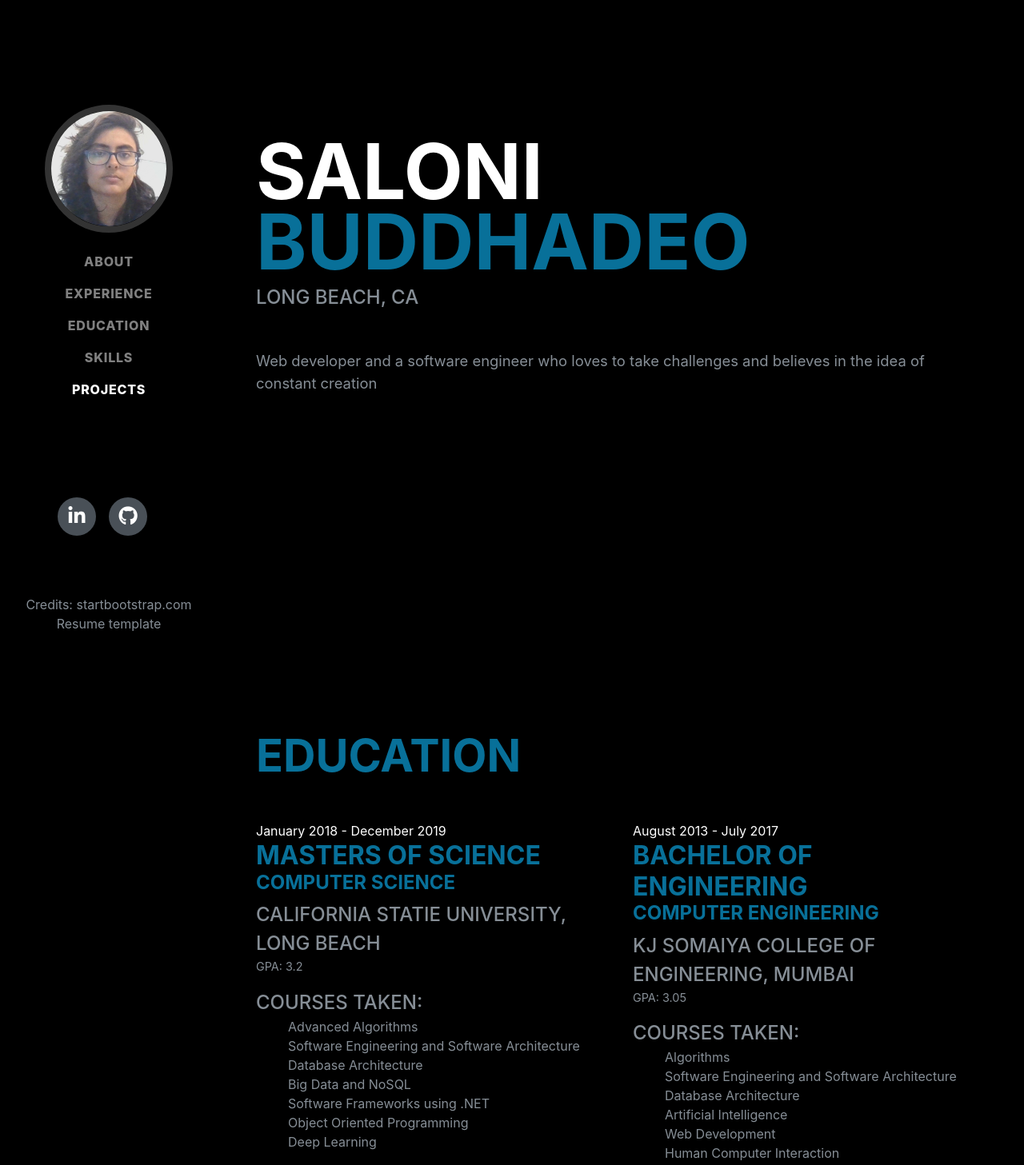
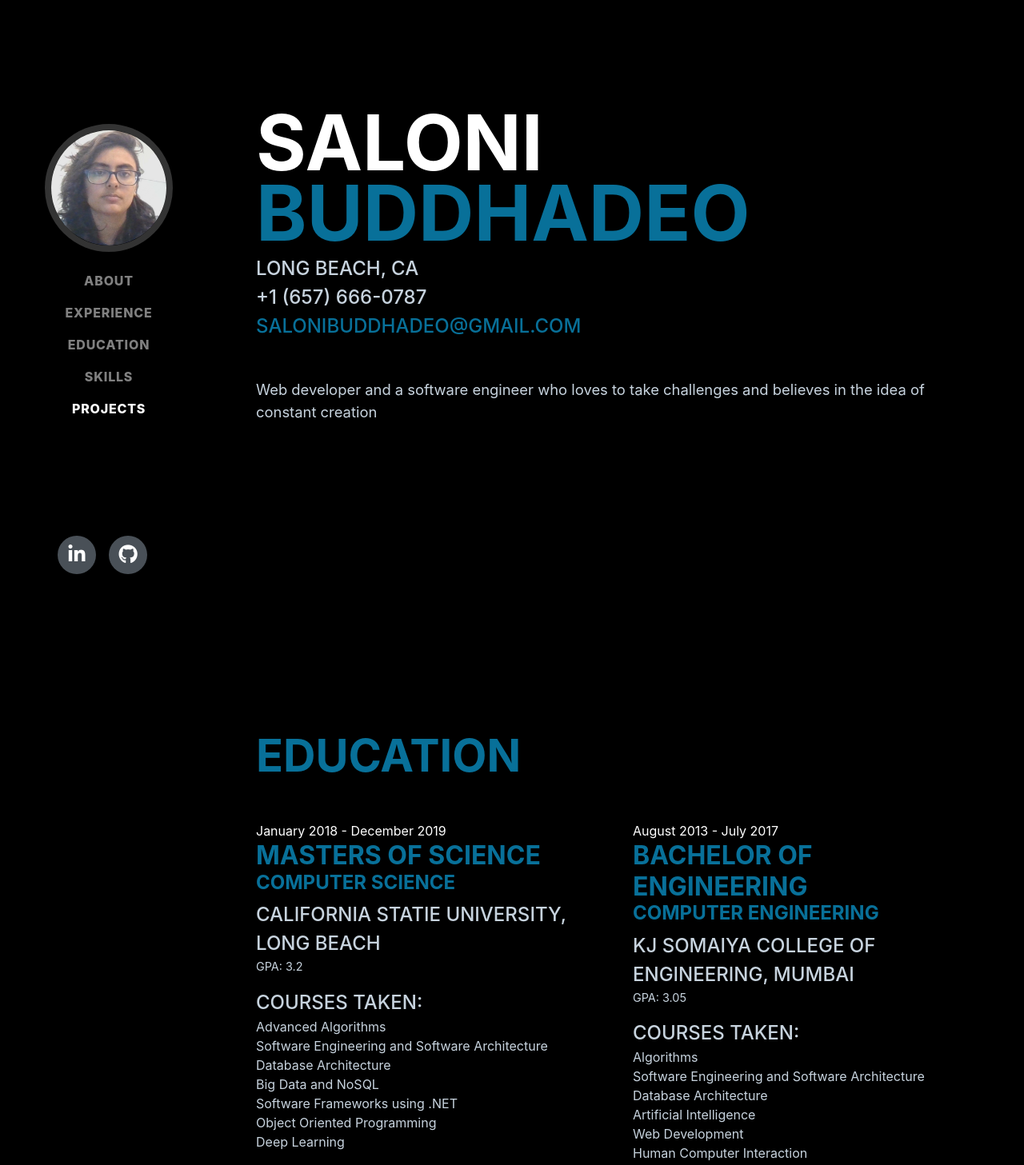
Before and after one commit to Inolas/inolas, a React (Create React App) app: page / in a window 1280 px wide. Shown: the top 1457 px of the page at 80% size. Built offline with nearby package versions, Linux system fonts and the light colour scheme; a web font is replaced by a local one.

Commit message:
color changes | upadtes in Projects

```diff
--- a/public/css/resume.css
+++ b/public/css/resume.css
@@ -7,7 +7,7 @@
 body {
   font-family: 'Muli', -apple-system, BlinkMacSystemFont, 'Segoe UI', Roboto, 'Helvetica Neue', Arial, sans-serif, 'Apple Color Emoji', 'Segoe UI Emoji', 'Segoe UI Symbol', 'Noto Color Emoji';
   padding-top: 54px;
-  color: #868e96;
+  color: #c7d3de;
   background: #000;
 }
 
@@ -177,7 +177,7 @@ section.resume-section .resume-item .resume-date {
   min-width: none;
 }
 
-@media (max-width: 576px){
+@media (max-width: 992px){
 
 .sidebar-social{
     visibility: collapse;
@@ -216,7 +216,7 @@ section.resume-section .resume-item .resume-date {
 }
 
 a {
-  color: #007BFF;
+  color: #087099;
 }
 
 a:hover, a:focus, a:active {
--- a/src/components/About.jsx
+++ b/src/components/About.jsx
@@ -9,16 +9,22 @@ export default class About extends Component{
 
                 <section className="resume-section p-3 p-lg-5 d-flex align-items-center" id="about">
                 <div className="w-100">
-                    <div className="mb-0">
-                        <h1> <span className="text-primary">Saloni</span> Buddhadeo</h1>
-                        {/* <h3 className="text-right"><span className="text-primary">Inolas</span></h3> */}
+                    <div className="mb-0 row">
+                        <div className="text-center col-sm-3 d-block d-lg-none">
+                            <img className="img-fluid img-profile rounded-circle" width="30%" height="30%" src="images/profile.jpg" alt=""></img>
+                        </div>
+                        <div className="col-sm-9">
+                            <h1> <span className="text-primary">Saloni</span> Buddhadeo</h1>
+                            {/* <h3 className="text-right"><span className="text-primary">Inolas</span></h3> */}
+                        </div>
+
                     </div>
                     <div className="subheading mb-5">
                         {/* <span role="img" className="palm-tree" aria-label="palm-tree"></span> */}
                     Long Beach, CA
                         <contactDetails></contactDetails>
-                        {/* <br></br>(657) 666-0787 <br></br>
-                        <a href="mailto:salonibuddhadeo@gmail.com">salonibuddhadeo@gmail.com</a> */}
+                        <br></br>+1 (657) 666-0787 <br></br>
+                        <a href="mailto:salonibuddhadeo@gmail.com">salonibuddhadeo@gmail.com</a>
                     </div>
                     <p className="lead mb-5">
                         Web developer and a software engineer who loves to take challenges and believes in the idea of constant creation
--- a/src/components/Education.jsx
+++ b/src/components/Education.jsx
@@ -18,6 +18,9 @@ export default class Education extends Component{
         //         </div>
         //       );
         // }
+        const ml = {
+            margin: '0px 0px'
+          };
         return(
             <section className="resume-section p-3 p-lg-5 d-flex align-items-center" id="education">
             <div className="w-100">
@@ -30,7 +33,7 @@ export default class Education extends Component{
                         <div className="subheading">California Statie University, Long Beach</div>
                         <p>GPA: 3.2</p>
                         <div className="subheading">Courses taken:</div>
-                        <ul className="fa-ul mb-0">
+                        <ul className="fa-ul mb-0" style={ml}>
                         <li> Advanced Algorithms</li>
                         <li> Software Engineering and Software Architecture</li>
                         <li> Database Architecture</li>
@@ -50,7 +53,7 @@ export default class Education extends Component{
                         <div className="subheading">KJ Somaiya College of Engineering, Mumbai</div>
                         <p>GPA: 3.05</p>
                         <div className="subheading">Courses taken:</div>
-                            <ul className="fa-ul mb-0">
+                            <ul class="fa-ul mb-0" style={ml}>
                             <li> Algorithms</li>
                             <li> Software Engineering and Software Architecture</li>
                             <li> Database Architecture</li>
--- a/src/components/Projects.jsx
+++ b/src/components/Projects.jsx
@@ -12,7 +12,8 @@ export default class Projects extends Component{
                         <span className="text-primary">May 2016 - April 2017</span>
                             <h3 className="mb-0">Mechanographics</h3><h4>Visualization of Free Body Diagrams</h4>
                             <div className="subheading">KJ Somaiya College of Engineering, Mumbai</div>
-                            <p>BE project<br></br>Python script<br></br>Blah Blah Blah;
+                            <p>BE project<br></br>A mechanics based problem is taken as input in the form of English sentence.
+                                Which is later processed using Stanford CoreNLP to render a free body diagram.
                             </p>
                         </div>
                     </div>
@@ -21,7 +22,10 @@ export default class Projects extends Component{
                         <span className="text-primary">January 2018 - December 2019</span>
                             <h3 className="mb-0">Version Control System</h3><h4>Computer Science</h4>
                             <div className="subheading">California Statie University, Long Beach</div>
-                            <p>Joomla, Joomla, and more Jomla <br></br>Then a bit of Angular; Strapi; Angular again ;<br></br> and Resact js as well</p>
+                            <p>Features<br></br>
+                                Copies an existing repository into a destination folder of user's specified name.
+                                Exit application from the command prompt using "exit" command.
+                                Non-valid words (in this case, only "create" command is accepted) are r</p>
                         </div>
                     </div>
                     </div>
@@ -30,14 +34,14 @@ export default class Projects extends Component{
                         <div className="resume-content">
                         <span className="text-primary">September 2017 - November 2017</span>
                             <h3 className="mb-0">Teaching Assistant</h3><h4>Digital Electronics and Internet of Things</h4>
-                            <div className="subheading"><strike>Advanced Computers, India</strike></div>
+                            <div className="subheading">Advanced Computers, India</div>
                             <p>Practical for Raspberry Pi 3; Gates; ARM, etc, theory.</p>
                         </div>
                     </div>
                     <div className="col-md-6 col-sm-12 resume-item d-flex flex-column flex-md-row justify-content-between mb-4">
                         <div className="resume-content">
                         <span className="text-primary">June 2015 - October 2015</span>
-                            <h3 className="mb-0">Pavoh</h3><h4>Frontend Web Developer Intern</h4>
+                            <h3 className="mb-0">M-ghar</h3><h4>Frontend Web Developer Intern</h4>
                             <div className="subheading">KJ Somaiya College of Engineering, Mumbai</div>
                             <p></p>
                         </div>
@@ -45,9 +49,11 @@ export default class Projects extends Component{
                     <div className="col-md-6 col-sm-12 resume-item d-flex flex-column flex-md-row justify-content-between mb-4">
                         <div className="resume-content">
                         <span className="text-primary">December 2014 - January 2015</span>
-                            <h3 className="mb-0">Internship cum Training</h3><h4>Android App Development</h4>
+                            <h3 className="mb-0">File Xplorer</h3><h4>Android App Development</h4>
                             <div className="subheading">ECIL, Hyderabad, India</div>
-                            <p></p>
+                            <p>One month of project work in Android Programming at ECIL (Hyderabad).
+                                Learnt fundamentals of android development and implemented the knowledge to make an android application - File Xplorer
+                            </p>
                         </div>
                     </div>
                 </div>
--- a/src/components/Sidebar.jsx
+++ b/src/components/Sidebar.jsx
@@ -3,6 +3,9 @@ import Social from './SocialMedia'
 
 export default class Sidebar extends Component {
   render() {
+    const color = {
+      color: '#000'
+    };
     return (
         // <div id="sideNav" className="navnar navbar-expand-lg navbar-dark">
 
@@ -17,7 +20,7 @@ export default class Sidebar extends Component {
             <span className="d-none d-lg-block">
               <img className="img-fluid img-profile rounded-circle mx-auto mb-2" src="images/profile.jpg" alt=""></img>
             </span>
-            <span className="d-block d-lg-none">Saloni Buddhadeo</span>
+            <span className="d-block d-lg-none">iNOLAS</span>
           </a>
         <div className="collapse navbar-collapse" id="navbarSupportedContent">
           <ul className="navbar-nav">
@@ -44,9 +47,10 @@ export default class Sidebar extends Component {
         <div  className="sidebar-social">
           <Social>Hide me when screen size small</Social>
         <div id="hover-visible">
-          <h6 className="mb-0" style={{visibility:"collapse"}}>
-            Made with Double Capuccino in my Body and Cube in my Mind.</h6>
-          <span>Credits: startbootstrap.com Resume template</span>
+
+          <h6 className="mb-0" style={{visibility:""}}>
+          <span style={color}>    Made with Double Capuccino in my Body and Cube in my Mind.</span>
+            </h6>
         </div>
         </div>
       </nav>
--- a/src/components/Skills.jsx
+++ b/src/components/Skills.jsx
@@ -14,10 +14,10 @@ export default class Skills extends Component{
                             <i className="fa-li fab fa-java"></i>
                             Java</li>
                         <li>
-                            <i className="fa-li fa fa-plus"></i>
+                            <i className="fa-li fab fa-python"></i>
                             Python</li>
                         <li>
-                            <i className="fa-li fa fa-plus"></i>
+                            <i className="fa-li fa fa-database"></i>
                             SQL, Spatial Database</li>
                         <li>
                             <i className="fa-li fab fa-android"></i>
@@ -29,10 +29,10 @@ export default class Skills extends Component{
                             <i className="fa-li fab fa-java"></i>
                             Java</li>
                         <li>
-                            <i className="fa-li fa fa-plus"></i>
+                            <i className="fa-li fab fa-python"></i>
                             Python</li>
                         <li>
-                            <i className="fa-li fa fa-plus"></i>
+                            <i className="fa-li fa fa-database"></i>
                             SQL, Spatial Database</li>
                         <li>
                             <i className="fa-li fab fa-android"></i>
@@ -51,10 +51,8 @@ export default class Skills extends Component{
                     Cross Browser Testing &amp; Debugging</li>
                 <li>
                     <i className="fa-li fa fa-plus"></i>
-                    Cross Functional Teams</li>
-                <li>
-                    <i className="fa-li fa fa-plus"></i>
-                    Agile Development &amp; Scrum</li>
+                    Attention to detail</li>
+
                 </ul>
             </div>
             </section>
```
